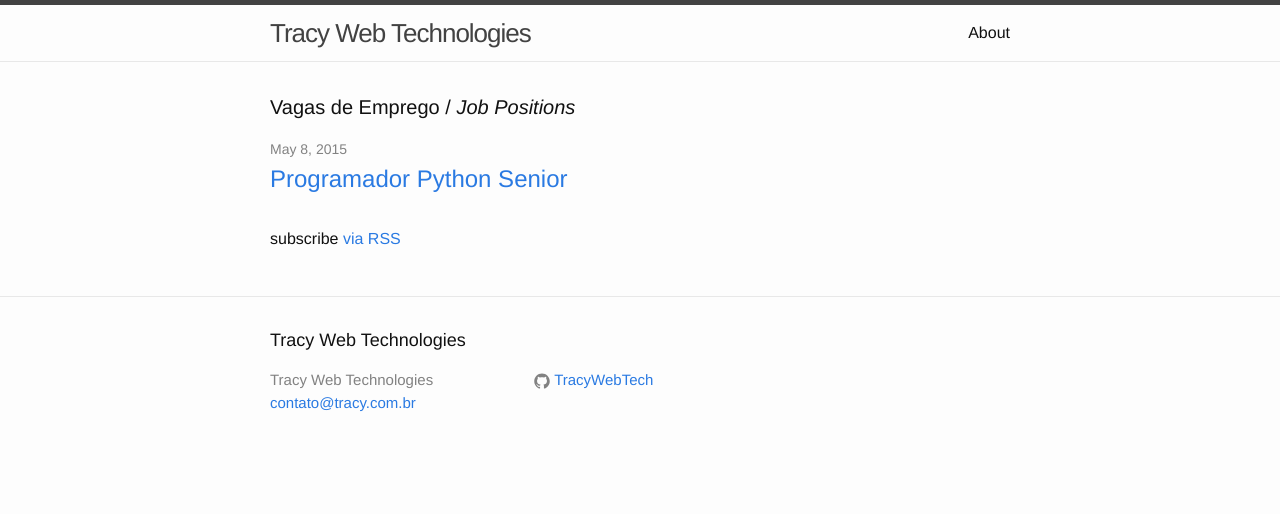
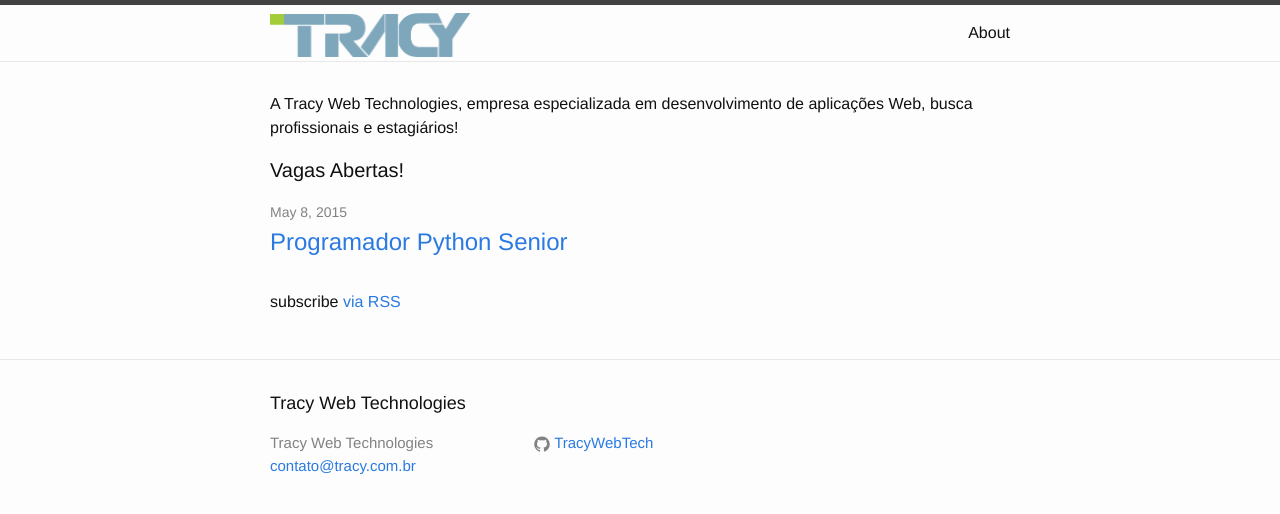
Before and after one commit to TracyWebTech/tracywebtech.github.io, a Jekyll site: the page built from index.html, in a window 1280 px wide. Shown: the top 514 px of the page. Built offline with Jekyll 4.4.1, drawn with Linux system fonts in a browser that asks for light colours.

Commit message:
Added tracy logo

```diff
--- a/_config.yml
+++ b/_config.yml
@@ -1,5 +1,6 @@
 # Site settings
 title: Tracy Web Technologies
+logo: "images/tracy-azul.png"
 email: contato@tracy.com.br
 description: > # this means to ignore newlines until "baseurl:"
 baseurl: "" # the subpath of your site, e.g. /blog/
--- a/_includes/header.html
+++ b/_includes/header.html
@@ -2,7 +2,7 @@
 
   <div class="wrapper">
 
-    <a class="site-title" href="{{ site.baseurl }}/">{{ site.title }}</a>
+    <a class="site-title" href="{{ site.baseurl }}/"><img src="{{ site.logo }}" alt="{{ site.title }}"/></a>
 
     <nav class="site-nav">
       <a href="#" class="menu-icon">
--- a/_sass/_layout.scss
+++ b/_sass/_layout.scss
@@ -20,6 +20,10 @@
     &,
     &:visited {
         color: $grey-color-dark;
+    }
+
+    img {
+        width: 200px;
     }
 }
 
--- a/index.html
+++ b/index.html
@@ -4,7 +4,9 @@
 
 <div class="home">
 
-  <h1 class="page-heading">Vagas de Emprego / <i>Job Positions</i></h1>
+  <p>A Tracy Web Technologies, empresa especializada em desenvolvimento de aplicações Web, busca profissionais e estagiários!</p>
+
+  <h1 class="page-heading">Vagas Abertas!</h1>
 
   <ul class="post-list">
     {% for post in site.posts %}
```
Also changed, not shown: images/tracy-azul.png (added).
